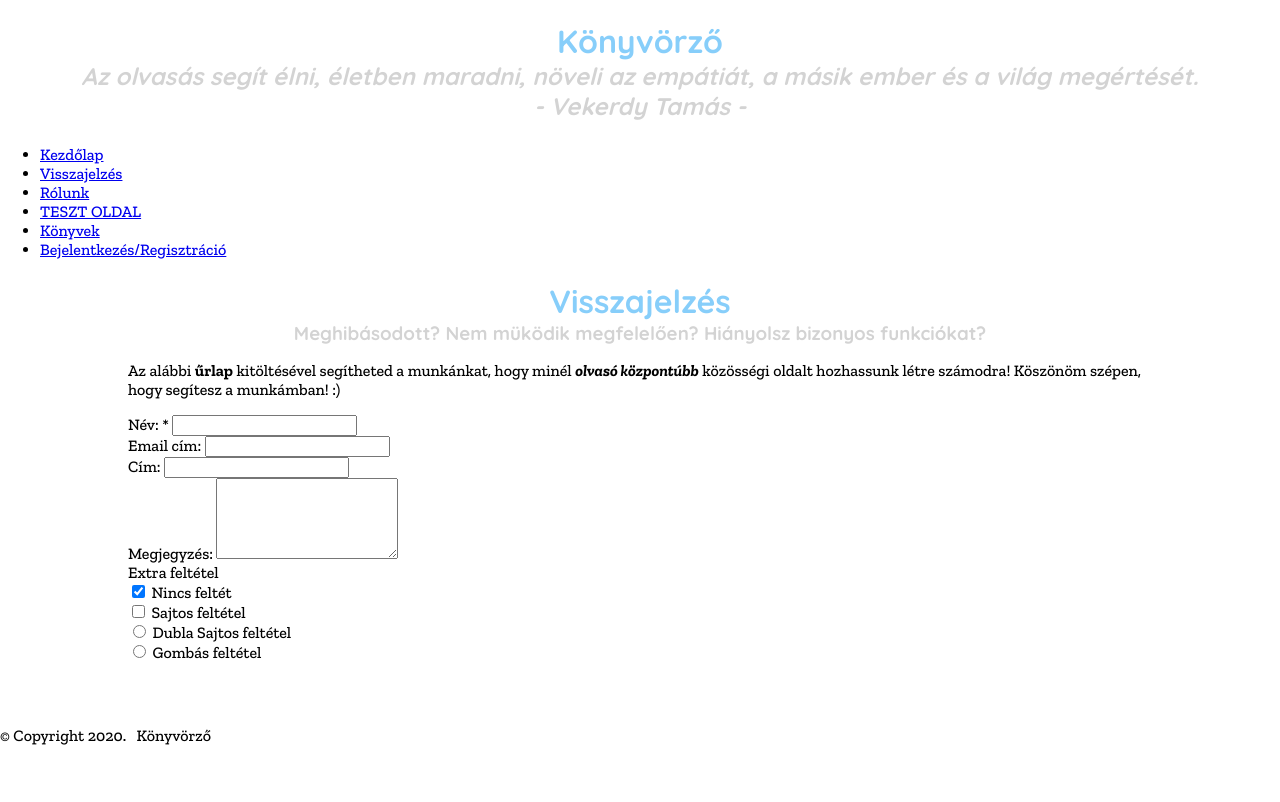
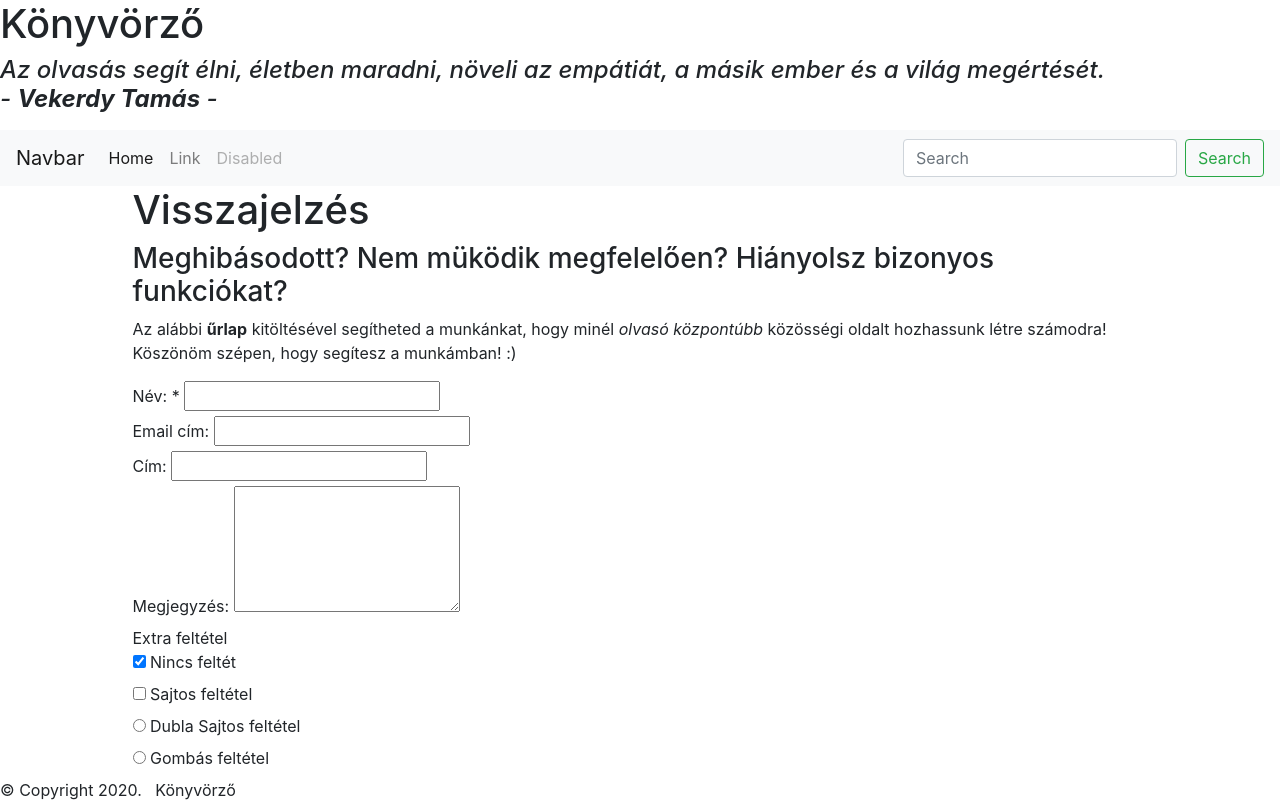
Before and after one commit to NagypalMarton/Konyvorzo, a PHP site: the page made by index.php in a window 1280 px wide. Before the commit the page ends 745 px from the top, so only its background shows below. Run offline with PHP 8.4, Linux system fonts and the light colour scheme.

Commit message:
20200828

```diff
--- a/includes/config.inc.php
+++ b/includes/config.inc.php
@@ -24,6 +24,7 @@ $oldalak = array(
     'tesztoldal' => array('fajl' => 'tesztoldal', 'szoveg' => 'TESZT OLDAL', 'menun' => array(1,1)),
     'books' => array('fajl' => 'books', 'szoveg' => 'Könyvek', 'menun' => array(1,1)),
     'bej-reg' => array('fajl' => 'bej-reg', 'szoveg' => 'Bejelentkezés/Regisztráció', 'menun' => array(1,1)),
+    'bootstrap' => array('fajl' => 'bootstrap', 'szoveg' => 'Bootstrap 4', 'menun' => array(1,1)),
 );
 
 $hiba_oldal = array ('fajl' => '404', 'szoveg' => 'A keresett oldal nem található!');
--- a/styles/stilus.css
+++ b/styles/stilus.css
@@ -4,13 +4,12 @@
 body
 {
     font-family: 'Zilla Slab', serif;
-    font-size: medium;
     margin: 0;
 }
-.notfelsomenu
+#notfelsomenu
 {
     padding: 0 10% 5% 10%;
-    font-size: 16px;
+    font-size: 15px;
 }
 h1,h2,h3,h4,h5,h6
 {
@@ -24,34 +23,42 @@ h2,h3,h4,h5,h6
     color: lightgrey;
     margin-top: 0;
 }
-.felsomenu
+
+#felsomenu
 {
+  overflow: hidden;
   background-color: #333;
-  overflow: hidden;
   list-style-type: none;
-  margin-top: 0;
-  margin-bottom: 15px;
+  margin: 0;
+  padding: 0px;
+  position: -webkit-sticky; /* Safari */
+  position: sticky;
+  top: 0;
 }
 
-.felsomenu a
+#felsomenu li
 {
   float: left;
-  color: whitesmoke;
-  text-align: center;
-  padding: 20px;/* 20px;*/
-  text-decoration: none;
-  font-size: 15px;
+ display: inline;
 }
 
-.felsomenu:hover
+#felsomenu a
 {
-  color: black;
+ display: block;
+  color: white;
+ text-align: center;
+  padding: 14px 16px;
+  text-decoration: none;
 }
 
-.felsomenu a.active
+#felsomenu a:hover {
+  background-color: #111;
+}
+
+#felsomenu active
 {
-  background-color:lightskyblue;
-  color: white;
+  background-color: #4CAF50;
+  color:lightgrey;
 }
 #kozepkep
 {
@@ -97,5 +104,5 @@ text-align: center;
 
 .login-div input[id="veznev"], .login-div input[id="knev"]
 {
-    border: solid 2px #00b7ff; /* #f5c242;*/
+    border: solid 2px #00b7ff;
 }
--- a/templates/index.tpl.php
+++ b/templates/index.tpl.php
@@ -1,43 +1,104 @@
 <?php session_start(); ?>
-<?php if(file_exists('./logicals/'.$keres['fajl'].'.php')) { include("./logicals/{$keres['fajl']}.php"); } ?>
+<?/*"php" if (file_exists('./logicals/'.$keres['fajl'].'.php')) {
+  include("./logicals/{$keres['fajl']}.php");
+}*/ ?>
 <!DOCTYPE html>
 <html lang="hun">
 <head>
   <meta charset="utf-8">
   <meta name="viewport" content="width=device-width, initial-scale=1, shrink-to-fit=no">
-	<title><?= $ablakcim['cim'] . ( (isset($ablakcim['mottó'])) ? ('|' . $ablakcim['mottó']) : '' ) ?></title>
-	<link rel="stylesheet" href="./styles/stilus.css" type="text/css">
-	<?php if(file_exists('./styles/'.$keres['fajl'].'.css')) { ?><link rel="stylesheet" href="./styles/<?= $keres['fajl']?>.css" type="text/css"><?php } ?>
+  <title><?= $ablakcim['cim'] . ((isset($ablakcim['mottó'])) ? ('|' . $ablakcim['mottó']) : '') ?></title>
+  <!--<link rel="stylesheet" href="./styles/stilus.css" type="text/css">-->
+  <link rel="stylesheet" href="./styles/bootstrap-4.5.2-dist/css/bootstrap.min.css" type="text/css">
+  <?php if (file_exists('./styles/'.$keres['fajl'].'.css')) {
+    ?><link rel="stylesheet" href="./styles/<?= $keres['fajl'] ?>.css" type="text/css"><?php
+  } ?>
 </head>
 <body>
   <header>
     <h1><?= $fejlec['cim'] ?></h1>
-		<h4><?php if (isset($fejlec['motto'])) { ?><h2><?= $fejlec['motto'] ?></h2><?php } ?></h4>
-		<?php /*if(isset($_SESSION['login'])) { ?>Bejlentkezve: <strong><?= $_SESSION['csn']." ".$_SESSION['un']." (".$_SESSION['login'].")" ?></strong><?php } */?>
+    <?php if (isset($fejlec['motto'])) {
+      ?><h4><?= $fejlec['motto'] ?></h><?php
+    } ?>
+    <?php /*if(isset($_SESSION['login'])) { ?>Bejlentkezve: <strong><?= $_SESSION['csn']." ".$_SESSION['un']." (".$_SESSION['login'].")" ?></strong><?php } */ ?>
   </header>
-    <div id="wrapper">
-        <aside id="nav">
+
+  <nav class="navbar navbar-expand-lg navbar-light bg-light">
+  <a class="navbar-brand" href="#">Navbar</a>
+  <button class="navbar-toggler" type="button" data-toggle="collapse" data-target="#navbarSupportedContent" aria-controls="navbarSupportedContent" aria-expanded="false" aria-label="Toggle navigation">
+    <span class="navbar-toggler-icon"></span>
+  </button>
+
+  <div class="collapse navbar-collapse" id="navbarSupportedContent">
+    <ul class="navbar-nav mr-auto">
+      <li class="nav-item active">
+        <a class="nav-link" href="/">Home <span class="sr-only">(current)</span></a>
+      </li>
+      <li class="nav-item">
+        <a class="nav-link" href="#">Link</a>
+      </li>
+     <!-- <li class="nav-item dropdown">
+        <a class="nav-link dropdown-toggle" href="#" id="navbarDropdown" role="button" data-toggle="dropdown" aria-haspopup="true" aria-expanded="false">
+          Dropdown
+        </a>
+        <div class="dropdown-menu" aria-labelledby="navbarDropdown">
+          <a class="dropdown-item" href="#">Action</a>
+          <a class="dropdown-item" href="#">Another action</a>
+          <div class="dropdown-divider"></div>
+          <a class="dropdown-item" href="#">Something else here</a>
+        </div>
+      </li>-->
+      <li class="nav-item">
+        <a class="nav-link disabled" href="#" tabindex="-1" aria-disabled="true">Disabled</a>
+      </li>
+    </ul>
+    <form class="form-inline my-2 my-lg-0">
+      <input class="form-control mr-sm-2" type="search" placeholder="Search" aria-label="Search">
+      <button class="btn btn-outline-success my-2 my-sm-0" type="submit">Search</button>
+    </form>
+  </div>
+</nav>
+
+  <!--<div>
+    <aside class="felsomenu">
       <nav>
         <ul>
-					<?php foreach ($oldalak as $url => $oldal) { ?>
-						<?php if(! isset($_SESSION['login']) && $oldal['menun'][0] || isset($_SESSION['login']) && $oldal['menun'][1]) { ?>
+          <?php foreach ($oldalak as $url => $oldal) {
+            ?>
+            <?php if (! isset($_SESSION['login']) && $oldal['menun'][0] || isset($_SESSION['login']) && $oldal['menun'][1]) {
+              ?>
               <li<?= (($oldal == $keres) ? ' class="active"' : '') ?>>
                 <a href="<?= ($url == '/') ? '.' : ('?oldal=' . $url) ?>">
                   <?= $oldal['szoveg'] ?></a>
               </li>
-						<?php } ?>
-					<?php } ?>
+              <?php
+            }?>
+            <?php
+          } ?>
         </ul>
       </nav>
-        </aside>
-        <div id="content">
+    </aside>-->
+    <div id="notfelsomenu" class="container">
+    <div class="row">
+    <div class="col-sm">
+     <!-- One of three columns-->
+    </div>
+    <div class="col-11">
     <?php include("./templates/pages/{$keres['fajl']}.tpl.php"); ?>
+    </div>
+    <div class="col-sm">
+      <!--Three of three columns-->
+    </div>
     </div>
   </div>
   <footer>
-        <?php if(isset($lablec['copyright'])) { ?>&copy;&nbsp;<?= $lablec['copyright'] ?> <?php } ?>
+    <?php if (isset($lablec['copyright'])) {
+      ?>&copy;&nbsp;<?= $lablec['copyright'] ?> <?php
+    } ?>
     &nbsp;
-        <?php if(isset($lablec['ceg'])) { ?><?= $lablec['ceg']; ?><?php } ?>
+    <?php if (isset($lablec['ceg'])) {
+      ?><?= $lablec['ceg']; ?><?php
+    } ?>
   </footer>
 </body>
 </html>
--- a/templates/pages/aboutme.tpl.php
+++ b/templates/pages/aboutme.tpl.php
@@ -1,10 +1,11 @@
-       <div class="notfelsomenu">
+ <div id="notfelsomenu">
+</div>
     <h1>Rólunk</h1>
     <h2>Mit érdemes tudni a <em>Könyvörző</em> oldalról?</h2>
     <p>A <b>Könyvörző</b> oldal egy 2020-ban indult könyves közösségi oldal,
         amely feltett célja, hogy hazánk egyik leginovatívabb és olvasó központú weboldal legyen! Jelenleg a Könyvörző
         csapata egy főből áll, aki egy személyben végzi a fejlesztési, tesztelői és egyéb informatikai munkálatokat.</p>
-    <img id="kozepkep" src="/img/girl-book.jpg" alt="Lány egy könyvvel a folyó parton"
+    <img id="kozepkep" src="/images/girl-book.jpg" alt="Lány egy könyvvel a folyó parton"
         title="Lány egy könyvvel a folyó parton">
     <table id="idezet">
         <caption><strong><em>Fejlesztési ütem/állapot</em></strong> </caption>
--- a/templates/pages/bej-reg.tpl.php
+++ b/templates/pages/bej-reg.tpl.php
@@ -1,4 +1,4 @@
-    <div class="notfelsomenu">
+    <div id="notfelsomenu">
         <h1>
             Bejelentkezés/Regisztráció
         </h1>
--- a/templates/pages/books.tpl.php
+++ b/templates/pages/books.tpl.php
@@ -1,4 +1,4 @@
-    <div class="notfelsomenu">
+    <div id="notfelsomenu">
         <h2>Könyvekről röviden</h2>
         <p> A könyv (nyomtatott papírkönyv) az UNESCO meghatározása szerint: Olyan, szövegből és
                 ábrából
--- a/templates/pages/visszajelzes.tpl.php
+++ b/templates/pages/visszajelzes.tpl.php
@@ -1,4 +1,4 @@
-  <div class="notfelsomenu">
+  <div id="notfelsomenu">
     <h1>Visszajelzés</h1>
     <h3>Meghibásodott? Nem müködik megfelelően? Hiányolsz bizonyos funkciókat?</h3>
     <p>Az alábbi <b>űrlap</b> kitöltésével segítheted a munkánkat, hogy minél <i>olvasó központúbb</i> közösségi oldalt
```
Also changed, not shown: templates/pages/bootstrap.tpl.php (added, +12 -0 lines), templates/pages/index.tpl.php (+1 -13 lines), templates/pages/tesztoldal.tpl.php (+3 -4 lines). Lines whose indentation alone changed are shown as unchanged.
